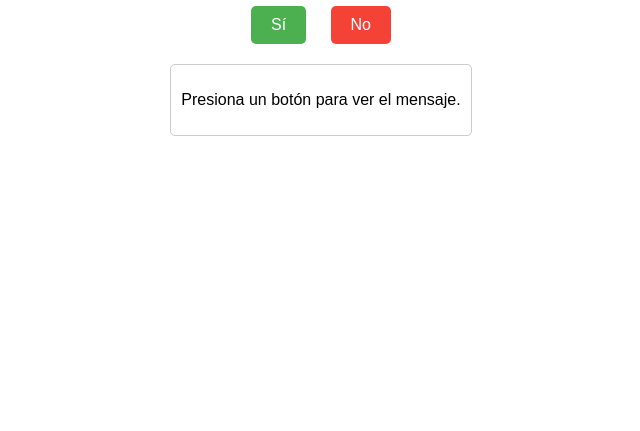
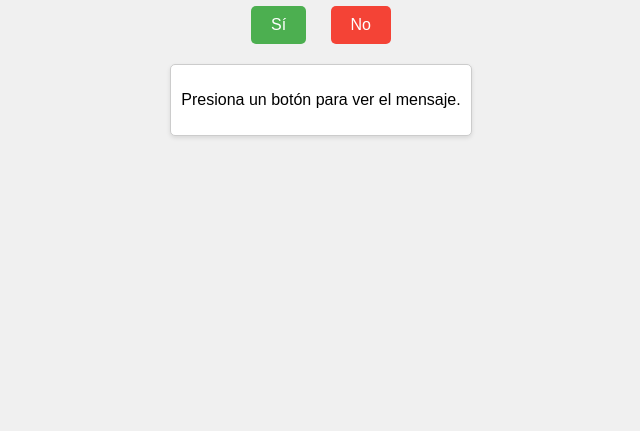
Before and after one commit to Jarckrios/Me-perdonas, a plain HTML site: page index.html in a window 1280 px wide. Shown: the part 369-800 px from the top of the page, without its empty margins (319-959 px from the left). Drawn offline with Linux system fonts and the light colour scheme.

Commit message:
Update styles.css

```diff
--- a/styles.css
+++ b/styles.css
@@ -5,6 +5,7 @@ body {
   align-items: center;
   height: 100vh;
   margin: 0;
+  background-color: #f0f0f0; /* Color de fondo */
 }
 
 .container {
@@ -40,4 +41,6 @@ button {
   padding: 10px;
   border: 1px solid #ccc;
   border-radius: 5px;
+  background-color: #fff; /* Color de fondo del mensaje */
+  box-shadow: 0 2px 4px rgba(0, 0, 0, 0.1); /* Sombra */
 }
```
